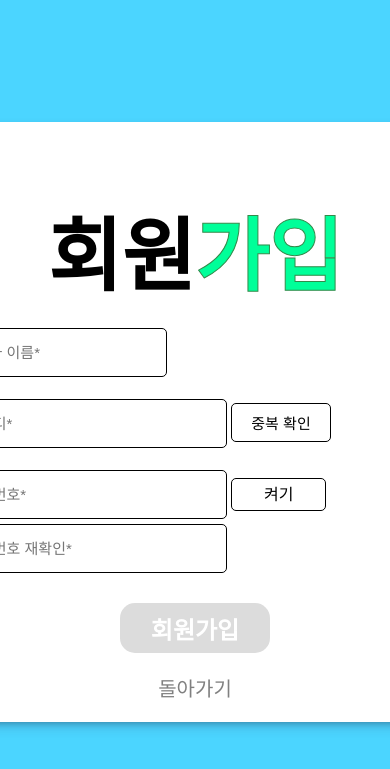
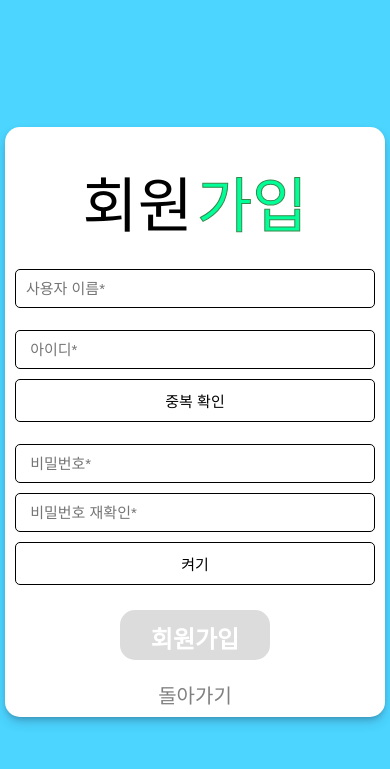
Before and after one commit to monune/Farm-is-farm, a PHP site: page /signup/signup.html in a window 390 px wide; the page is wider, and only the part inside the window is pictured. Shown: the top 769 px of that part. Run offline with PHP 8.4, Linux system fonts and the light colour scheme; some web fonts are replaced.

Commit message:
로그인 화면 반응형 CSS 추가

```diff
--- a/login/login.css
+++ b/login/login.css
@@ -5,16 +5,27 @@
 }
 
 body {
+  background-color: var(--color-black);
+  display: flex;
+  flex-direction: column;
+  justify-content: center;
+  align-items: center;
   background: rgb(75, 213, 255);
+}
+
+form {
+  overflow: hidden;
+  justify-content: center;
 }
 
 a {
   display: block;
   text-decoration: none;
   margin: 50px auto 0;
+  width: 100px;
+  color: gray;
   font-size: 20px;
   font-family: 'maru';
-  color: gray;
   transition-duration: 0.3s;
 }
 a:hover {
@@ -32,6 +43,11 @@ span {
   font-family: 'maru';
 }
 
+input {
+  width: 350px;
+  margin: 8px auto 0;
+}
+
 .farm {
   color: #00ff99;
   -webkit-text-stroke: 1px #33894a;
@@ -46,21 +62,16 @@ span {
   transform: translateX(-50%);
 }
 
-.input-row, .input-row2{
+.input-row {
   position: relative;
 }
 
-.input-row > input {
+.input-row > input:not(#checkObject) {
   border: 1px solid black;
   border-radius: 5px;
   padding: 15px;
   font-size: 15px;
   background: white;
-}
-
-input {
-  width: 350px;
-  margin: 8px auto 0;
 }
 
 .input-row > input:focus {
@@ -74,13 +85,18 @@ input {
   font-size: 14px;
 }
 
+.check-box-row {
+  height: 0;
+  position: relative;
+}
+
 label {
   user-select: none;
   cursor: pointer;
   position: absolute;
-  padding: 10px;
-  top: 68px;
-  right: 112px;
+  padding: 13px;
+  right: 110px;
+  bottom: 0;
   color: black;
 }
 
@@ -143,7 +159,6 @@ label {
   transform: translate(-50%, -50%);
   width: 650px;
   height: 650px;
-  /* background: white; */
   z-index: -100;
 }
 .b-div-box > div {
@@ -151,3 +166,45 @@ label {
   width: 650px;
   height: 650px;
 }
+
+/* mobile */
+@media ( max-width: 768px ) {
+  span {
+    font-size: 65px;
+  }
+
+  .container {
+    float: right;
+    width: 380px;
+    height: 500px;
+  }
+
+  .subtitle {
+    top: 150px;
+    width: 100%;
+  }
+
+  .title-row {
+    padding: 50px 0;
+  }
+
+  #login_id, #login_pw {
+    width: 290px;
+  }
+
+  .input-row {
+    padding-top: 30px;
+  }
+
+  input.btn {
+    margin-top: 35px;
+  }
+  #sign_up {
+    margin-top: 25px;
+  }
+
+  label {
+    right: 50px;
+    bottom: 2px;
+  }
+}
--- a/login/login.js
+++ b/login/login.js
@@ -1,6 +1,3 @@
-/**
- * 비밀번호 부호화
- */
 function showPassword() {
     // look password
     const checkbox = document.getElementById('checkObject');
@@ -18,9 +15,6 @@ function showPassword() {
     }
 }
 
-/**
- * 로그인 정보 검사
- */
 function LoginToMain() {
     var id = $("#login_id").val();
     var pw = $("#login_pw").val();
--- a/login/signup/signup.css
+++ b/login/signup/signup.css
@@ -16,40 +16,42 @@ p {
   font-size: 13px;
 }
 
+.title-row {
+  padding: 30px 0 !important;
+}
+
 .input-row2 {
-  padding-left: 50px;
+  position: relative;
+  padding: 0 50px;
 }
 
 .input-row2 > input {
   border: 1px solid black;
   border-radius: 5px;
-  padding: 15px;
-  margin-top: 22px;
-  width: 250px;
+  padding: 10px !important;
+  width: 100%;
   font-size: 15px;
   background: white;
+  box-sizing: border-box;
 }
 
+#user_id, #pw1 {
+  margin-top: 22px !important;
+}
 input#pw2 {
   margin-top: 5px;
 }
 
-input#user_nm {
-  margin-top: 20px;
-  width: 190px;
-}
-
-input.compare {
-  padding: 8px;
-  width: 100px;
-}
-
-input.compare:active, #isOn:active {
+input.compare:active, #isOn:active, #isOn2:active {
   box-shadow: 5px 5px 10px gainsboro  inset;
 }
 
 .i-comment {
   position: absolute;
+}
+
+.container {
+  height: 650px !important;
 }
 
 #isOn {
@@ -68,6 +70,16 @@ input.btn {
   margin: 30px auto 0;
 }
 
+#isOn2 {
+  border: 1px solid black;
+  border-radius: 5px;
+  padding: 10px;
+  margin-top: 22px;
+  width: 100%;
+  font-size: 15px;
+  background: white;
+}
+
 @keyframes wave {
   from { transform: rotate(0deg); }
   from { transform: rotate(-360deg); }
@@ -82,3 +94,38 @@ input.btn {
   font-family: 'maru';
   src: url('../../font/MaruBuri-Bold.ttf') format('truetype');
 }
+
+/* mobile 임뽈딴뜨가 아주 좋아요x*/
+@media ( max-width: 768px ) {
+  * {
+    box-sizing: border-box;
+  }
+
+  span, .farm {
+    font-size: 60px !important;
+    padding-top: 30px;
+  }
+
+  input, #isOn2 {
+    width: 360px !important;
+    margin-top: 10px !important;
+    padding: 10px !important;
+  }
+
+  .title-row {
+    padding: 30px 0 15px !important;
+  }
+
+  .container {
+    height: 590px !important;
+  }
+
+  .input-row2 {
+    padding: 0 10px !important;
+  }
+
+  input.btn {
+    width: 150px !important;
+    margin-top: 25px !important;
+  }
+}
--- a/login/signup/signup.html
+++ b/login/signup/signup.html
@@ -5,18 +5,21 @@
     <link rel="shortcut icon" href="/src/ico/favicon.ico" type="image/x-icon">
     <link rel="apple-touch-icon-precomposed" href="/src/ico/android-chrome-192x192.png">
     <meta charset="UTF-8">
-    <link rel="stylesheet" href="signup.css?abd">
-    <link rel="stylesheet" href="../login.css?ad">
+    <link rel="stylesheet" href="signup.css?f">
+    <link rel="stylesheet" href="../login.css?f">
     <meta name="viewport" content="width=device-width, initial-scale=1.0">
     <title>회원가입</title>
     <!-- add jquery plugin -->
     <script src="//code.jquery.com/jquery-3.3.1.min.js"></script>
-    <script src="signup.js?11"></script>
+    <script src="signup.js?f"></script>
 </head>
 
 <body>
     <div class="container">
-        <h1 style="text-align: center;">회원<span class="farm">가입</span></h1>
+        <div class="title-row">
+            <span>회원</span>
+            <span class="farm">가입</span>
+        </div>
         <form action="account.php" method="post" onsubmit="return checkAccount()">
             <div class="input-row2">
                 <!-- USER NAME -->
@@ -31,15 +34,14 @@
                     <p id="i_res" class="i-comment"></p>
                     <input type="hidden" name="checked_id" value="">
                 <!-- 비밀번호 확인 -->
-                    <input type="password" id="pw1" name="password1" class="checkPassword_1"
-                        placeholder=" 비밀번호*" maxlength="16" size="28">
-                    <label for="checkObject" id="isOn" class="checkbox" style="text-align: center;">켜기</label>
-                    <input style="display: none;" type="checkbox" id="checkObject" onclick="showPassword()">
+                    <input type="password" id="pw1" name="password1" class="checkPassword_1" placeholder=" 비밀번호*" maxlength="16" size="28">
                 <!-- 비밀번호 재확인 --><br>
-                    <input type="password" id="pw2" name="password2" class="checkPassword_2"
-                        placeholder=" 비밀번호 재확인*" maxlength="16" size="28">
+                    <input type="password" id="pw2" name="password2" class="checkPassword_2" placeholder=" 비밀번호 재확인*" maxlength="16" size="28">
                     <p id="pw_res" class="i-comment"></p>
-                    <input type="hidden" name="checked_pw" value="">
+                    <input type="hidden" name="checked_pw" value=""> <br>
+                    <!-- <label for="checkObject" id="isOn" class="checkbox" style="text-align: center;">켜기</label>
+                    <input style="display: none;" type="checkbox" class="checkbox" id="checkObject" onclick="showPassword()"> -->
+                    <button id="isOn2">켜기</button>
             </div>
             <!-- SUBMIT BUTTON -->
             <div class="btn-row">
@@ -59,6 +61,7 @@
             // e.clipboardData.clearData("Text"); // 클립보드에 저장된 컨텐츠 삭제
         })
 
+        let value = 0;
         // Toggle show Checkbox
         function showPassword() {
             let isChecked = document.getElementById('checkObject').checked;
@@ -76,6 +79,22 @@
                 showsPW2[0].setAttribute("type", "password");
             }
         }
+
+        document.getElementById('isOn2').addEventListener("click", () => {
+            let showsPW1 = document.getElementsByClassName("checkPassword_1");
+            let showsPW2 = document.getElementsByClassName("checkPassword_2");
+            if (value == 0) {
+                document.getElementById('isOn2').innerText = "끄기";
+                showsPW1[0].setAttribute("type", "text");
+                showsPW2[0].setAttribute("type", "text");
+                value = 1;
+            } else if (value == 1){
+                document.getElementById('isOn2').innerText = '켜기';
+                showsPW1[0].setAttribute("type", "password");
+                showsPW2[0].setAttribute("type", "password");
+                value = 0;
+            }
+        });
     </script>
 </body>
 
--- a/login/signup/signup.js
+++ b/login/signup/signup.js
@@ -62,7 +62,7 @@ function checkPassword() {
         $("input[name=checked_pw]").val('N');
     } else {
         if (p1.length < 8) {
-            $("#pw_res").html("*비밀번호가 너무 짧습니다. 최소 8글자 이상, 16글자 미만으로 작성해주세요.");
+            $("#pw_res").html("*비밀번호가 너무 짧습니다.");
             $("#pw_res").css('color', 'red');
             $("input[name=checked_pw]").val('N');
         }
@@ -101,7 +101,7 @@ function checkAccount() {
             $("#pw_res").html("*비밀번호를 일치시켜주세요.");
             $("#pw_res").css('color', 'red');
         } else if (p1.length < 8 || p2.length < 8) {
-            $("#pw_res").html("*비밀번호가 너무 짧습니다. 최소 8글자 이상, 16글자 미만으로 작성해주세요.");
+            $("#pw_res").html("*비밀번호가 너무 짧습니다.");
             $("#pw_res").css('color', 'red');
         }
         return false;
```
Also changed, not shown: login/login.html (+5 -14 lines).
